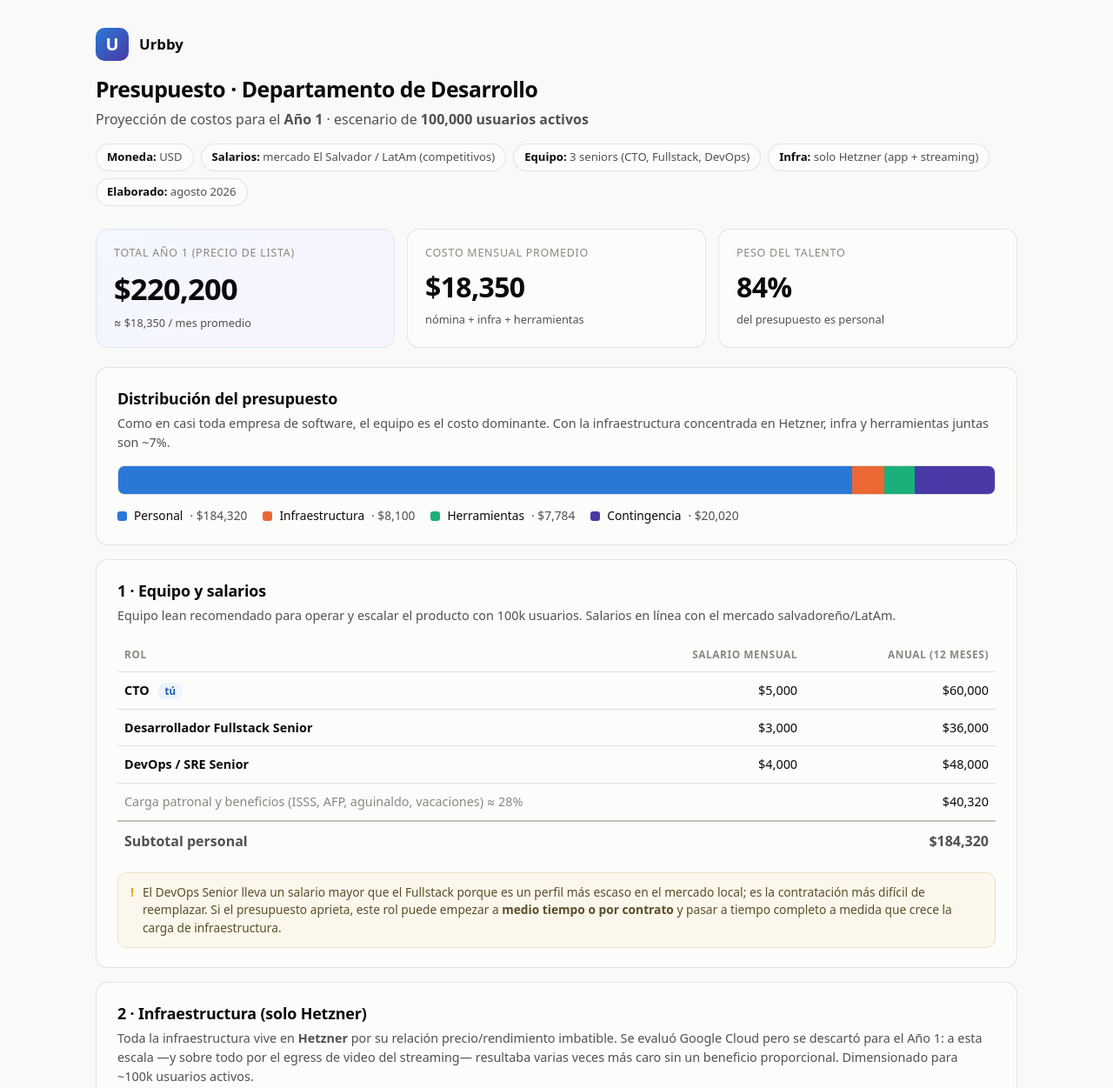
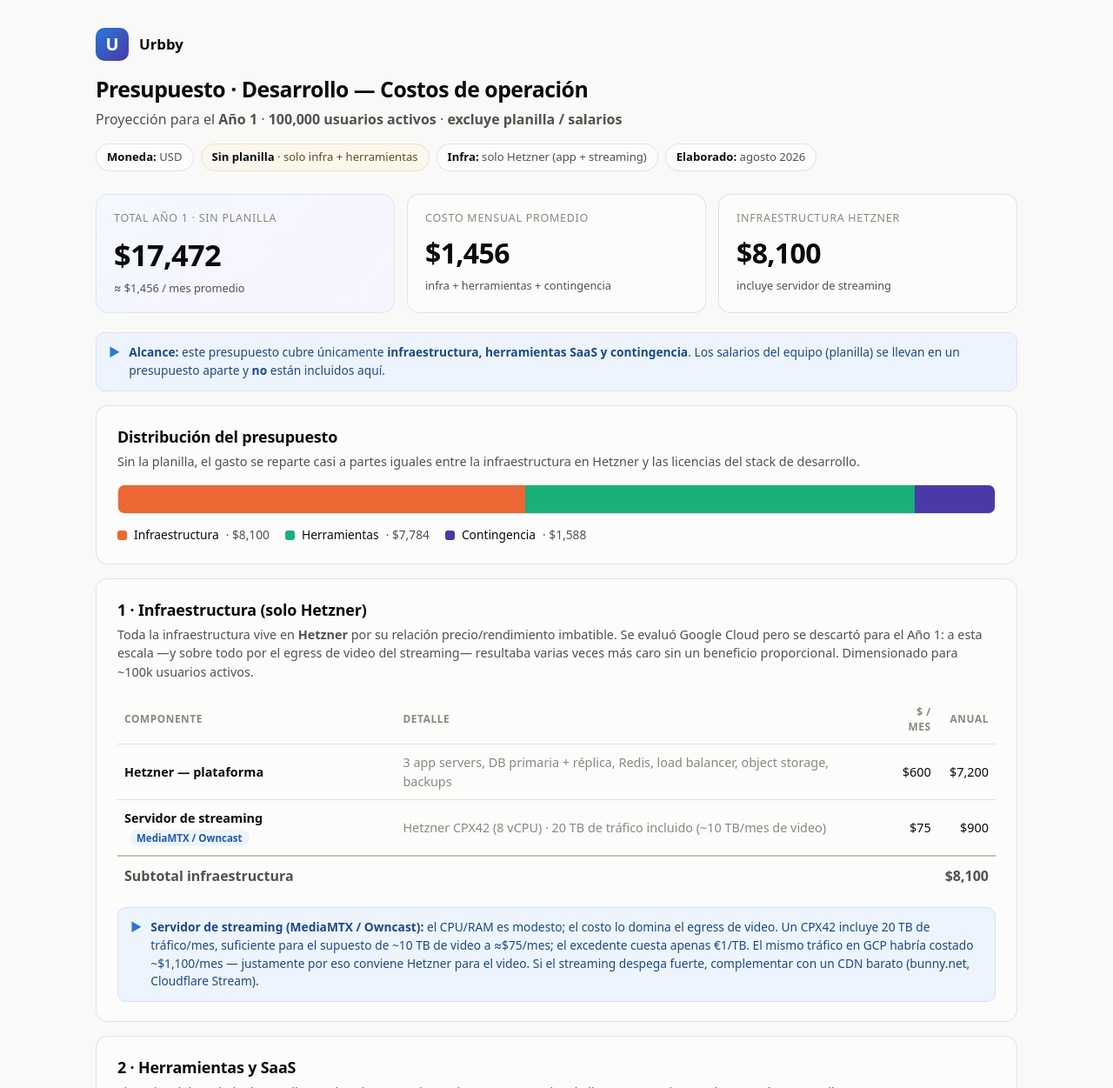
Before and after one commit to memof1/urbby, a plain HTML site: page Presupuesto-Desarrollo-Año1.html in a window 1280 px wide. Shown: the top 1251 px of the page at 87% size. Drawn offline with Linux system fonts and the light colour scheme.

Commit message:
Update budget to exclude payroll

```diff
--- a/Presupuesto-Desarrollo-Año1.html
+++ b/Presupuesto-Desarrollo-Año1.html
@@ -3,16 +3,13 @@
 <head>
 <meta charset="UTF-8">
 <meta name="viewport" content="width=device-width, initial-scale=1.0">
-<title>Urbby · Presupuesto Departamento de Desarrollo · Año 1</title>
+<title>Urbby · Presupuesto Desarrollo (sin planilla) · Año 1</title>
 <style>
   :root{
     --surface-1:#fcfcfb; --page:#f9f9f7;
     --ink:#0b0b0b; --ink-2:#52514e; --muted:#898781;
     --grid:#e1e0d9; --baseline:#c3c2b7; --border:rgba(11,11,11,.10);
-    --s1:#2a78d6; /* personal */
-    --s2:#eb6834; /* infra */
-    --s3:#1baf7a; /* herramientas */
-    --s4:#4a3aa7; /* contingencia */
+    --s1:#2a78d6; --s2:#eb6834; --s3:#1baf7a; --s4:#4a3aa7;
     --good:#006300; --warn:#eda100;
     --card-radius:14px;
   }
@@ -35,6 +32,7 @@
   .chip{background:var(--surface-1);border:1px solid var(--border);border-radius:999px;
         padding:5px 12px;font-size:.82rem;color:var(--ink-2)}
   .chip b{color:var(--ink);font-weight:600}
+  .chip.warn{background:#fbf7ec;border-color:#efe2c2;color:#5b4d28}
 
   .heroes{display:grid;grid-template-columns:repeat(3,1fr);gap:14px;margin:22px 0}
   .hero{background:var(--surface-1);border:1px solid var(--border);border-radius:var(--card-radius);padding:18px 20px}
@@ -49,7 +47,6 @@
   h2{font-size:1.12rem;margin:0 0 4px;letter-spacing:-.01em}
   .lead{color:var(--ink-2);font-size:.9rem;margin:0 0 16px}
 
-  /* Bar breakdown */
   .barwrap{display:flex;height:34px;border-radius:8px;overflow:hidden;border:1px solid var(--border)}
   .barwrap .seg{position:relative;transition:.2s}
   .barwrap .seg:not(:last-child){box-shadow:2px 0 0 var(--surface-1)}
@@ -66,7 +63,6 @@
   tr.sub td{font-weight:700;border-top:2px solid var(--baseline);border-bottom:none}
   .role{font-weight:600}
   .tag{display:inline-block;font-size:.72rem;padding:1px 8px;border-radius:999px;background:#eef4fd;color:#1c5cab;margin-left:6px}
-  .tag.pt{background:#fdf0e9;color:#b5471f}
   .muted-td{color:var(--muted)}
 
   .note{display:flex;gap:10px;background:#fbf7ec;border:1px solid #efe2c2;border-radius:10px;
@@ -103,12 +99,11 @@
 
   <header class="top">
     <div class="brand"><div class="logo">U</div><div style="font-weight:700;font-size:1.05rem">Urbby</div></div>
-    <h1>Presupuesto · Departamento de Desarrollo</h1>
-    <p class="sub">Proyección de costos para el <b>Año 1</b> · escenario de <b>100,000 usuarios activos</b></p>
+    <h1>Presupuesto · Desarrollo — Costos de operación</h1>
+    <p class="sub">Proyección para el <b>Año 1</b> · <b>100,000 usuarios activos</b> · <b>excluye planilla / salarios</b></p>
     <div class="assump">
       <span class="chip"><b>Moneda:</b> USD</span>
-      <span class="chip"><b>Salarios:</b> mercado El Salvador / LatAm (competitivos)</span>
-      <span class="chip"><b>Equipo:</b> 3 seniors (CTO, Fullstack, DevOps)</span>
+      <span class="chip warn"><b>Sin planilla</b> · solo infra + herramientas</span>
       <span class="chip"><b>Infra:</b> solo Hetzner (app + streaming)</span>
       <span class="chip"><b>Elaborado:</b> agosto 2026</span>
     </div>
@@ -117,62 +112,43 @@
   <!-- HERO NUMBERS -->
   <div class="heroes">
     <div class="hero accent">
-      <div class="k">Total Año 1 (precio de lista)</div>
-      <div class="v big num">$220,200</div>
-      <div class="cap">≈ $18,350 / mes promedio</div>
+      <div class="k">Total Año 1 · sin planilla</div>
+      <div class="v big num">$17,472</div>
+      <div class="cap">≈ $1,456 / mes promedio</div>
     </div>
     <div class="hero">
       <div class="k">Costo mensual promedio</div>
-      <div class="v num">$18,350</div>
-      <div class="cap">nómina + infra + herramientas</div>
+      <div class="v num">$1,456</div>
+      <div class="cap">infra + herramientas + contingencia</div>
     </div>
     <div class="hero">
-      <div class="k">Peso del talento</div>
-      <div class="v num">84%</div>
-      <div class="cap">del presupuesto es personal</div>
+      <div class="k">Infraestructura Hetzner</div>
+      <div class="v num">$8,100</div>
+      <div class="cap">incluye servidor de streaming</div>
     </div>
   </div>
+
+  <div class="note info" style="margin:0 0 8px"><span class="i">▶</span><div><b>Alcance:</b> este presupuesto cubre únicamente <b>infraestructura, herramientas SaaS y contingencia</b>. Los salarios del equipo (planilla) se llevan en un presupuesto aparte y <b>no</b> están incluidos aquí.</div></div>
 
   <!-- DISTRIBUTION -->
   <section>
     <h2>Distribución del presupuesto</h2>
-    <p class="lead">Como en casi toda empresa de software, el equipo es el costo dominante. Con la infraestructura concentrada en Hetzner, infra y herramientas juntas son ~7%.</p>
+    <p class="lead">Sin la planilla, el gasto se reparte casi a partes iguales entre la infraestructura en Hetzner y las licencias del stack de desarrollo.</p>
     <div class="barwrap">
-      <div class="seg" style="width:83.7%;background:var(--s1)" title="Personal · $184,320 · 83.7%"></div>
-      <div class="seg" style="width:3.7%;background:var(--s2)" title="Infraestructura · $8,100 · 3.7%"></div>
-      <div class="seg" style="width:3.5%;background:var(--s3)" title="Herramientas / SaaS · $7,784 · 3.5%"></div>
-      <div class="seg" style="width:9.1%;background:var(--s4)" title="Contingencia 10% · $20,020 · 9.1%"></div>
+      <div class="seg" style="width:46.4%;background:var(--s2)" title="Infraestructura · $8,100 · 46.4%"></div>
+      <div class="seg" style="width:44.5%;background:var(--s3)" title="Herramientas / SaaS · $7,784 · 44.5%"></div>
+      <div class="seg" style="width:9.1%;background:var(--s4)" title="Contingencia 10% · $1,588 · 9.1%"></div>
     </div>
     <div class="legend">
-      <div class="it"><span class="swatch" style="background:var(--s1)"></span>Personal <span class="amt num">· $184,320</span></div>
       <div class="it"><span class="swatch" style="background:var(--s2)"></span>Infraestructura <span class="amt num">· $8,100</span></div>
       <div class="it"><span class="swatch" style="background:var(--s3)"></span>Herramientas <span class="amt num">· $7,784</span></div>
-      <div class="it"><span class="swatch" style="background:var(--s4)"></span>Contingencia <span class="amt num">· $20,020</span></div>
+      <div class="it"><span class="swatch" style="background:var(--s4)"></span>Contingencia <span class="amt num">· $1,588</span></div>
     </div>
-  </section>
-
-  <!-- TEAM -->
-  <section>
-    <h2>1 · Equipo y salarios</h2>
-    <p class="lead">Equipo lean recomendado para operar y escalar el producto con 100k usuarios. Salarios en línea con el mercado salvadoreño/LatAm.</p>
-    <table>
-      <thead>
-        <tr><th>Rol</th><th class="n">Salario mensual</th><th class="n">Anual (12 meses)</th></tr>
-      </thead>
-      <tbody>
-        <tr><td class="role">CTO <span class="tag">tú</span></td><td class="n">$5,000</td><td class="n">$60,000</td></tr>
-        <tr><td class="role">Desarrollador Fullstack Senior</td><td class="n">$3,000</td><td class="n">$36,000</td></tr>
-        <tr><td class="role">DevOps / SRE Senior</td><td class="n">$4,000</td><td class="n">$48,000</td></tr>
-        <tr><td class="muted-td" colspan="2">Carga patronal y beneficios (ISSS, AFP, aguinaldo, vacaciones) ≈ 28%</td><td class="n">$40,320</td></tr>
-        <tr class="sub"><td>Subtotal personal</td><td class="n"></td><td class="n">$184,320</td></tr>
-      </tbody>
-    </table>
-    <div class="note"><span class="i">!</span><div>El DevOps Senior lleva un salario mayor que el Fullstack porque es un perfil más escaso en el mercado local; es la contratación más difícil de reemplazar. Si el presupuesto aprieta, este rol puede empezar a <b>medio tiempo o por contrato</b> y pasar a tiempo completo a medida que crece la carga de infraestructura.</div></div>
   </section>
 
   <!-- INFRA -->
   <section>
-    <h2>2 · Infraestructura (solo Hetzner)</h2>
+    <h2>1 · Infraestructura (solo Hetzner)</h2>
     <p class="lead">Toda la infraestructura vive en <b>Hetzner</b> por su relación precio/rendimiento imbatible. Se evaluó Google Cloud pero se descartó para el Año 1: a esta escala —y sobre todo por el egress de video del streaming— resultaba varias veces más caro sin un beneficio proporcional. Dimensionado para ~100k usuarios activos.</p>
     <table>
       <thead>
@@ -184,13 +160,12 @@
         <tr class="sub"><td colspan="3">Subtotal infraestructura</td><td class="n">$8,100</td></tr>
       </tbody>
     </table>
-    <div class="note good"><span class="i">✓</span><div>Concentrar todo en Hetzner baja la infraestructura del Año 1 de ~<b>$28,800</b> (escenario anterior con GCP + migración) a <b>$8,100</b> — un ahorro de ~<b>$20,700</b> anuales, sin sacrificar capacidad para 100k usuarios. Hetzner entrega mucho más cómputo por dólar y su tráfico incluido (20–60 TB según el plan) hace viable el streaming sin costos de egress.</div></div>
     <div class="note info"><span class="i">▶</span><div><b>Servidor de streaming (MediaMTX / Owncast):</b> el CPU/RAM es modesto; el costo lo domina el egress de video. Un CPX42 incluye 20 TB de tráfico/mes, suficiente para el supuesto de ~10 TB de video a ≈$75/mes; el excedente cuesta apenas €1/TB. El mismo tráfico en GCP habría costado ~$1,100/mes — justamente por eso conviene Hetzner para el video. Si el streaming despega fuerte, complementar con un CDN barato (bunny.net, Cloudflare Stream).</div></div>
   </section>
 
   <!-- TOOLS -->
   <section>
-    <h2>3 · Herramientas y SaaS</h2>
+    <h2>2 · Herramientas y SaaS</h2>
     <p class="lead">Licencias del stack de desarrollo (equipo de 3 + 1 asiento de reserva). Precios de lista 2026; varias escalan con el uso (email, IA).</p>
     <table>
       <thead>
@@ -216,24 +191,23 @@
 
   <!-- TOTALS -->
   <section>
-    <h2>Resumen anual</h2>
+    <h2>Resumen anual (sin planilla)</h2>
     <table style="margin-bottom:18px">
       <tbody>
-        <tr><td class="role">Personal</td><td class="n">$184,320</td></tr>
         <tr><td class="role">Infraestructura (Hetzner)</td><td class="n">$8,100</td></tr>
         <tr><td class="role">Herramientas / SaaS</td><td class="n">$7,784</td></tr>
-        <tr><td class="role">Subtotal</td><td class="n">$200,204</td></tr>
-        <tr><td class="muted-td">Contingencia (10%)</td><td class="n">$20,020</td></tr>
+        <tr><td class="role">Subtotal</td><td class="n">$15,884</td></tr>
+        <tr><td class="muted-td">Contingencia (10%)</td><td class="n">$1,588</td></tr>
       </tbody>
     </table>
     <div class="totgrid">
       <div class="totcard hi">
-        <div class="lbl">Total Año 1 · precio de lista</div>
-        <div class="big num">$220,224</div>
-        <div class="sm">≈ $18,352 / mes</div>
+        <div class="lbl">Total Año 1 · sin planilla</div>
+        <div class="big num">$17,472</div>
+        <div class="sm">≈ $1,456 / mes</div>
       </div>
       <div class="totcard">
-        <div class="lbl">Infraestructura anual (solo Hetzner)</div>
+        <div class="lbl">Infraestructura anual (Hetzner)</div>
         <div class="big num" style="color:var(--good)">$8,100</div>
         <div class="sm">vs ~$28,800 en el escenario con GCP</div>
       </div>
@@ -244,21 +218,18 @@
   <section>
     <h2>Notas y recomendaciones</h2>
     <ul class="recs">
+      <li><b>Este presupuesto excluye la planilla.</b> Cubre solo infraestructura, herramientas y contingencia; los salarios del equipo se presupuestan por separado.</li>
       <li><b>Quedarse solo en Hetzner es la decisión correcta para el Año 1.</b> A esta escala entrega mucho más cómputo por dólar que GCP y su tráfico incluido (20–60 TB) elimina el costo de egress, que es el gran enemigo del streaming en la nube. Se ahorran ~$20,700 al año frente al escenario con GCP.</li>
-      <li><b>El equipo es el 84% del costo</b> — cualquier ahorro real viene de decisiones de contratación, no de recortar infra o herramientas. Ambas juntas son ~$16k/año, menos de la mitad de un mes de nómina.</li>
-      <li><b>Contrapartida de Hetzner:</b> es infraestructura más "hands-on" que GCP (menos servicios managed, sin autoscaling nativo, HA que hay que armar). De ahí la importancia del DevOps/SRE Senior: es quien hace que un stack self-managed sea confiable. Documentar todo con IaC (Terraform/Ansible) desde el día uno.</li>
       <li><b>Streaming = el costo que más escala.</b> A ~10 TB/mes son ~$75; el CPX42 incluye 20 TB y el excedente cuesta €1/TB. Si el video despega, complementar con un CDN de bajo costo (bunny.net, Cloudflare Stream) antes que subir de plan sin control.</li>
-      <li><b>Dos asistentes de IA en paralelo:</b> el presupuesto incluye Claude Code y ChatGPT/Codex ($20 c/u por dev). Tener ambos da flexibilidad de modelos; si se busca recortar, uno solo cubre la mayoría de casos. Revisar el uso real tras el primer trimestre.</li>
-      <li><b>Riesgo del equipo lean:</b> con un solo Fullstack Senior, el desarrollo de features tiene un punto único de falla. Si la tracción crece, la primera contratación adicional recomendada es un <b>segundo Fullstack (mid/senior)</b> en el segundo semestre.</li>
-      <li><b>Sin QA ni diseño dedicados:</b> la calidad y la UI recaen en el propio equipo de desarrollo. Es viable en fase temprana, pero conviene reservar presupuesto para QA o diseño (interno o freelance) apenas el producto gane usuarios.</li>
+      <li><b>Hetzner es más "hands-on":</b> menos servicios managed, sin autoscaling nativo, HA que hay que armar. Requiere un perfil DevOps/SRE fuerte (en la planilla, aparte) y documentar todo con IaC (Terraform/Ansible) desde el día uno.</li>
+      <li><b>Dos asistentes de IA en paralelo:</b> Claude Code y ChatGPT/Codex ($20 c/u por dev). Tener ambos da flexibilidad de modelos; si se busca recortar, uno solo cubre la mayoría de casos. Revisar el uso real tras el primer trimestre.</li>
       <li><b>Observabilidad:</b> se retiró Sentry para evitar duplicar con Oh Dear. Cubren cosas distintas — Oh Dear vigila uptime externo, Sentry captura errores y trazas dentro de la app. Si más adelante hace falta rastrear bugs en producción, evaluar Sentry (tiene plan gratuito).</li>
-      <li><b>Nota sobre salarios:</b> los montos actuales ($3,000–$5,000) son sólidos para el mercado local salvadoreño, pero quedan por debajo de las ofertas remotas de LatAm/US para perfiles senior. Vigilar el riesgo de fuga de talento y contemplar ajustes o equity si aparece competencia por el equipo.</li>
-      <li><b>Contingencia del 10%</b> cubre rotación, ajustes salariales de mitad de año e imprevistos de infraestructura. Recomendable no eliminarla.</li>
+      <li><b>Contingencia del 10%</b> cubre imprevistos de infraestructura, overage de tráfico y las alzas de precio de Hetzner anunciadas para 2026. Recomendable no eliminarla.</li>
     </ul>
   </section>
 
   <footer>
-    Urbby · Presupuesto Desarrollo Año 1 · Cifras en USD, precios de lista a agosto 2026 · Documento de planificación interna, sujeto a ajuste.
+    Urbby · Presupuesto Desarrollo Año 1 (sin planilla) · Cifras en USD, precios de lista a agosto 2026 · Documento de planificación interna, sujeto a ajuste.
   </footer>
 
 </div>
```
